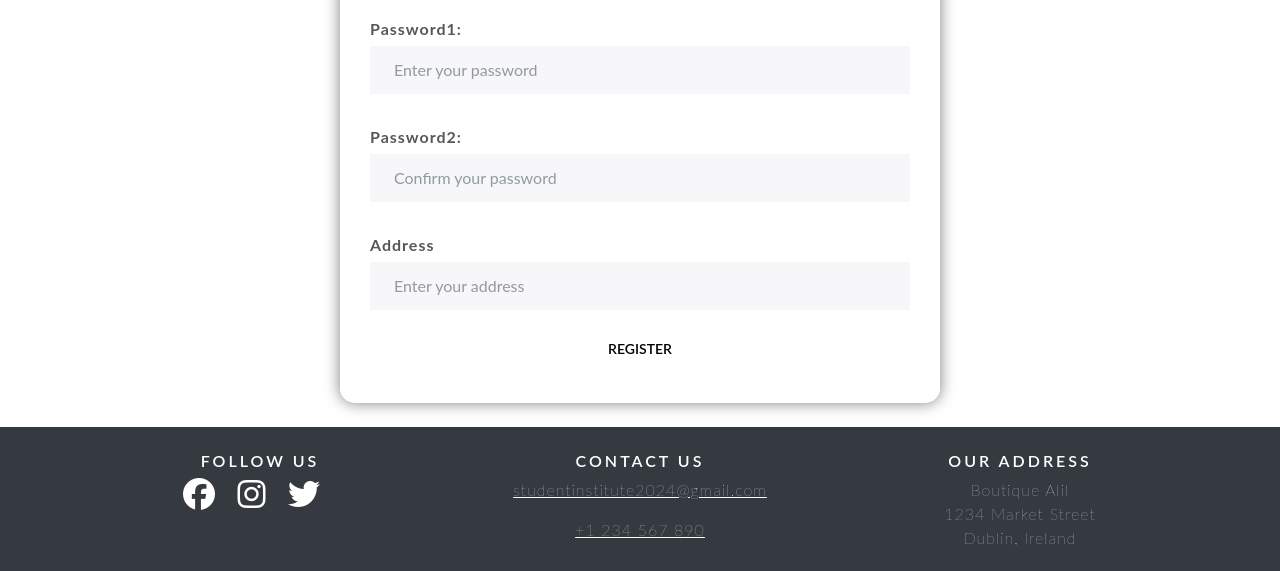
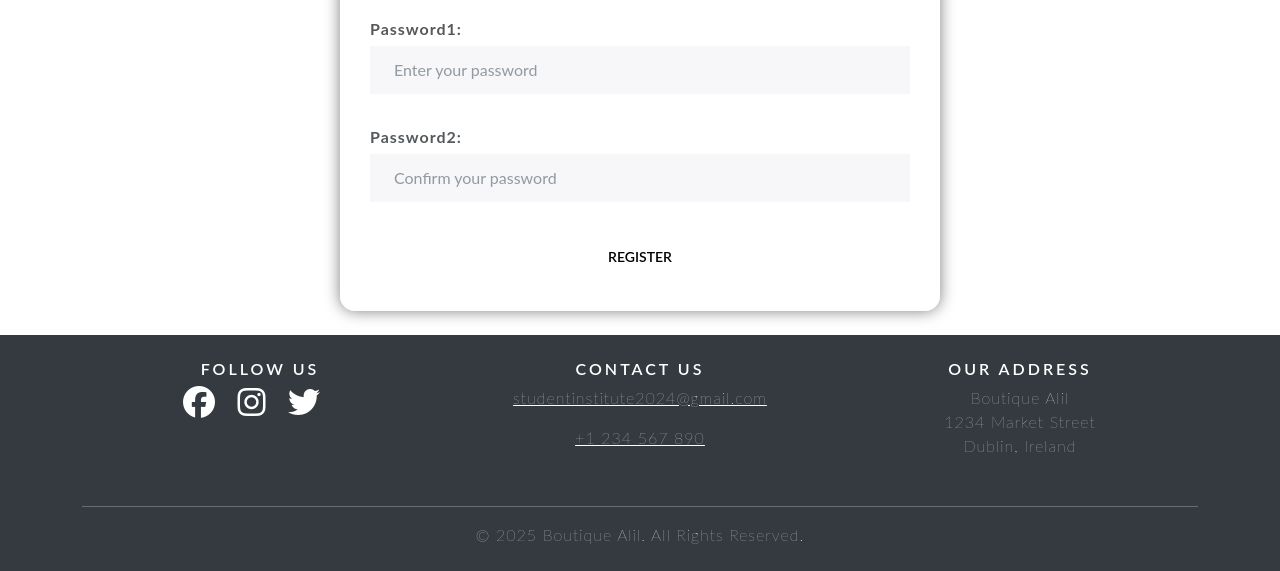
Before and after one commit to BadrAlioui/boutique_shop, a Django app: page /auth/register/ in a window 1280 px wide. Shown: the part 707-1278 px from the top of the page. Run offline with Django 5.2, Linux system fonts and the light colour scheme; data comes from the database, SQL or seed files in the repository; both versions use the stored data as it was after the commit; some libraries are stand-ins or nearby versions.

Commit message:
Fixed duplicate address field in the registration form

```diff
--- a/authenticate/templates/authenticate/register.html
+++ b/authenticate/templates/authenticate/register.html
@@ -8,10 +8,6 @@
         <p class="text-danger">Your form has errors. Please correct them below.</p>
     {% endif %}
     {{ form.as_p }}
-    <div class="form-group">
-        <label for="id_address">Address</label>
-        <input type="text" name="address" id="id_address" class="form-control" placeholder="Enter your address">
-    </div>
     <input type="submit" value="Register" class="btn btn-secondary" />
 </form>
 {% endblock %}
```
Also changed, not shown: db.sqlite3.
